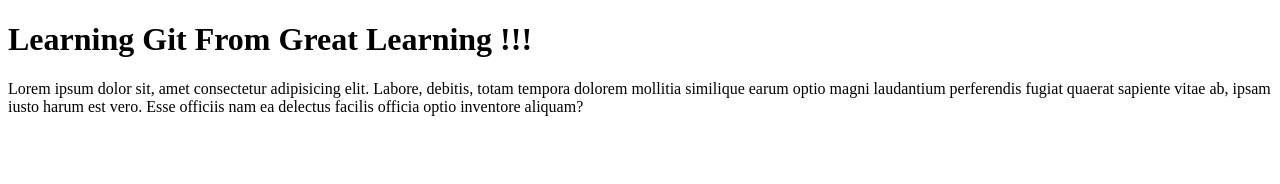
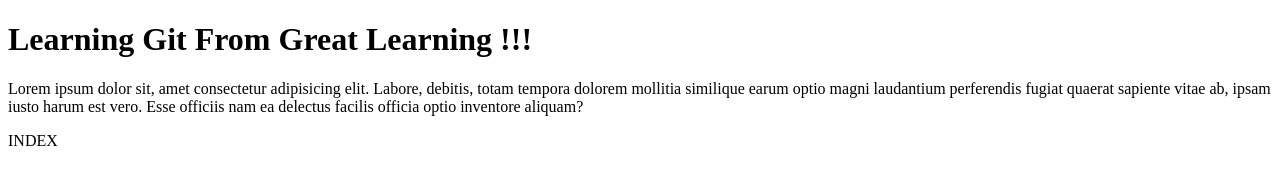
Before and after one commit to abhisuvarnakar/jarvis, a plain HTML site: page index.html in a window 1280 px wide. Drawn offline with Linux system fonts and the light colour scheme.

Commit message:
<div> tag added

```diff
--- a/index.html
+++ b/index.html
@@ -12,6 +12,10 @@
     <h1>Learning Git From Great Learning !!!</h1>
 
     <p>Lorem ipsum dolor sit, amet consectetur adipisicing elit. Labore, debitis, totam tempora dolorem mollitia similique earum optio magni laudantium perferendis fugiat quaerat sapiente vitae ab, ipsam iusto harum est vero. Esse officiis nam ea delectus facilis officia optio inventore aliquam?</p>
+
+    <div>
+        <p>INDEX</p>
+    </div>
 </body>
 
 </html>
```
